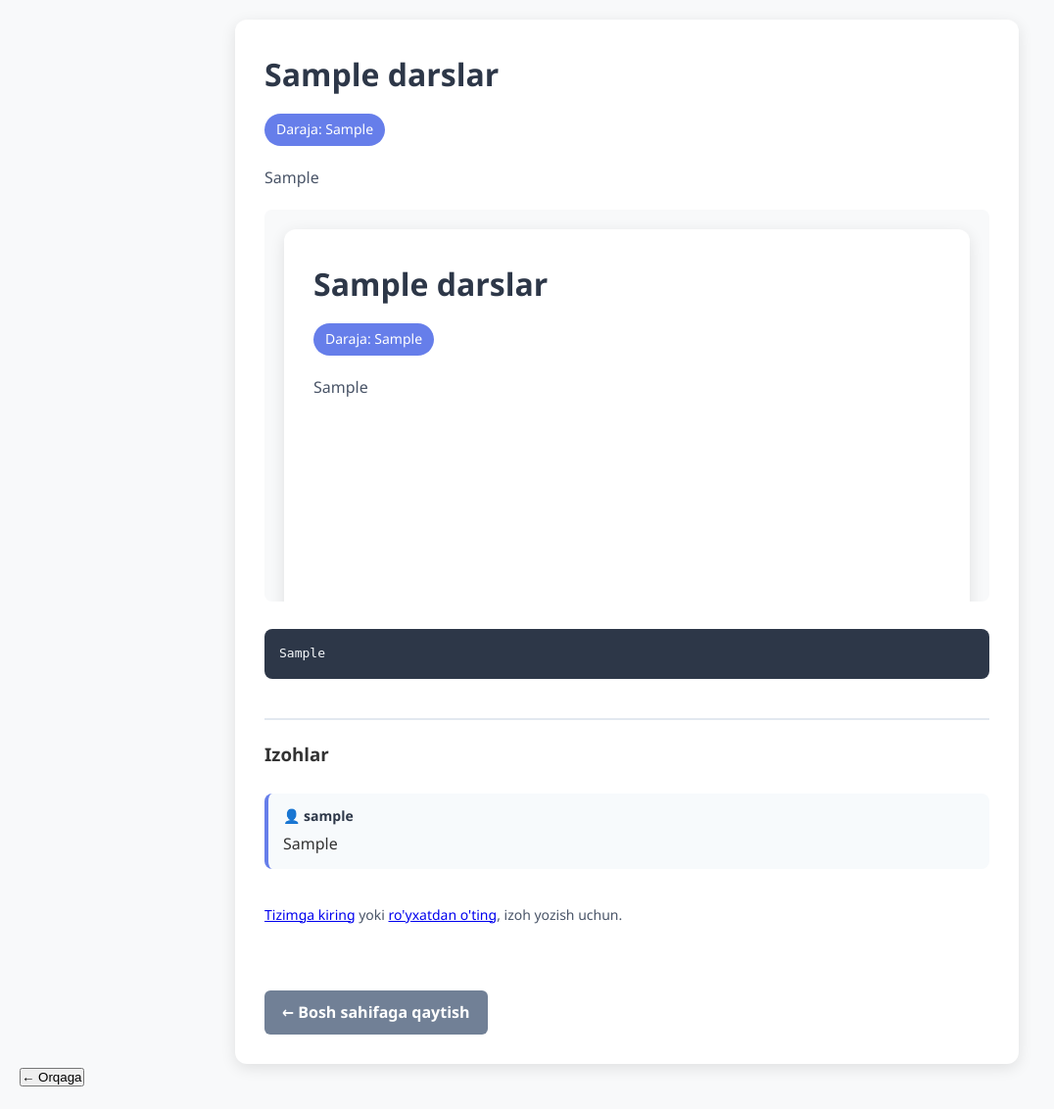
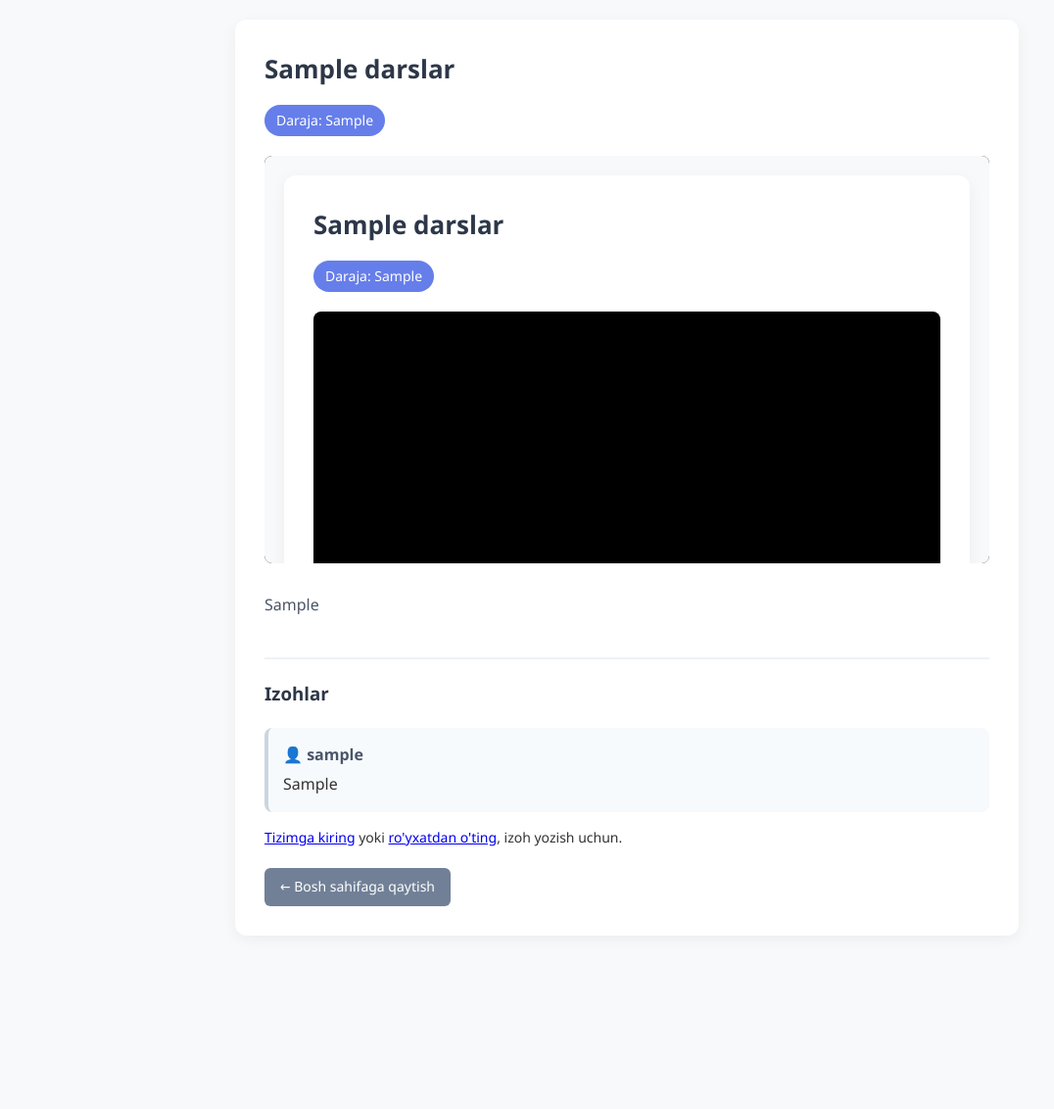
Before and after one commit to lOl-37/Murodullayev, a FastAPI app: page /dars/1 in a window 1280 px wide. Shown: the whole page at 98% size, without its empty margins (0-1076 px from the left). After the commit the page ends 925 px from the top, so only its background shows below. Run offline with FastAPI, Linux system fonts and the light colour scheme; tables that the repository leaves empty hold one stand-in row (values such as "Sample post").

Commit message:
Update dars_detail.html

```diff
--- a/templates/dars_detail.html
+++ b/templates/dars_detail.html
@@ -6,26 +6,21 @@
     <style>
         * { box-sizing: border-box; margin: 0; padding: 0; }
         body { font-family: 'Segoe UI', Tahoma, Geneva, Verdana, sans-serif; background-color: #f8f9fa; color: #333; line-height: 1.6; padding: 20px; }
-        .container { max-width: 800px; margin: 0 auto; background: white; padding: 30px; border-radius: 12px; box-shadow: 0 4px 15px rgba(0,0,0,0.1); }
-        h1 { color: #2d3748; margin-bottom: 15px; }
+        .container { max-width: 800px; margin: 0 auto; background: white; padding: 30px; border-radius: 12px; box-shadow: 0 4px 15px rgba(0,0,0,0.05); }
+        h1 { color: #2d3748; margin-bottom: 15px; font-size: 26px; }
         .badge { display: inline-block; background: #667eea; color: white; padding: 5px 12px; border-radius: 20px; font-size: 14px; margin-bottom: 20px; }
-        p { color: #4a5568; margin-bottom: 20px; font-size: 16px; }
-        .video-box { margin-bottom: 20px; }
-        iframe { width: 100%; height: 400px; border-radius: 8px; border: none; }
-        pre { background: #2d3748; color: #f7fafc; padding: 15px; border-radius: 8px; overflow-x: auto; margin-bottom: 20px; }
-        .btn { display: inline-block; background-color: #718096; color: white; padding: 10px 18px; border-radius: 6px; text-decoration: none; font-weight: 600; margin-top: 20px; }
-        .btn:hover { background-color: #4a5568; }
-        .admin-btns { margin-top: 20px; border-top: 1px solid #e2e8f0; padding-top: 15px; }
-        .btn-edit { background-color: #319795; color: white; padding: 8px 15px; border-radius: 6px; text-decoration: none; margin-right: 10px; }
-        .btn-delete { background-color: #e53e3e; color: white; padding: 8px 15px; border-radius: 6px; text-decoration: none; }
-
-        /* Izohlar bo'limi */
-        .comments-section { margin-top: 40px; border-top: 2px solid #e2e8f0; padding-top: 20px; }
-        .comment-card { background: #f7fafc; padding: 12px 15px; border-radius: 8px; margin-bottom: 10px; border-left: 4px solid #667eea; }
-        .comment-user { font-weight: bold; color: #2d3748; font-size: 14px; margin-bottom: 5px; }
-        textarea { width: 100%; padding: 10px; border: 1px solid #cbd5e0; border-radius: 6px; margin-bottom: 10px; font-family: inherit; }
+        .content { font-size: 16px; color: #4a5568; margin-bottom: 30px; white-space: pre-wrap; }
+        .video-container { position: relative; width: 100%; padding-bottom: 56.25%; height: 0; margin-bottom: 30px; border-radius: 8px; overflow: hidden; background: #000; }
+        .video-container iframe { position: absolute; top: 0; left: 0; width: 100%; height: 100%; border: 0; }
+        .comments-section { margin-top: 40px; border-top: 2px solid #edf2f7; padding-top: 20px; }
+        .comments-section h3 { margin-bottom: 20px; color: #2d3748; }
+        .comment-card { background: #f7fafc; padding: 15px; border-radius: 8px; margin-bottom: 15px; border-left: 4px solid #cbd5e0; }
+        .comment-user { font-weight: bold; color: #4a5568; margin-bottom: 5px; }
+        form textarea { width: 100%; padding: 12px; border: 1px solid #cbd5e0; border-radius: 8px; margin-bottom: 10px; font-family: inherit; resize: vertical; }
         .btn-submit { background-color: #667eea; color: white; border: none; padding: 10px 20px; border-radius: 6px; cursor: pointer; font-weight: 600; }
         .btn-submit:hover { background-color: #5a67d8; }
+        .btn { display: inline-block; background-color: #718096; color: white; padding: 8px 16px; border-radius: 6px; text-decoration: none; font-size: 14px; margin-top: 20px; }
+        .btn:hover { background-color: #4a5568; }
     </style>
 </head>
 <body>
@@ -33,42 +28,41 @@
         <h1>{{ dars.nomi }}</h1>
         <div class="badge">Daraja: {{ dars.daraja }}</div>
 
-        <p>{{ dars.tavsif }}</p>
-
         {% if dars.video_url %}
-            <div class="video-box">
+        <div class="video-container">
             <iframe src="{{ dars.video_url }}" allowfullscreen></iframe>
         </div>
         {% endif %}
 
-        {% if dars.kodlar %}
-            <pre><code>{{ dars.kodlar }}</code></pre>
-        {% endif %}
+        <div class="content">{{ dars.tavsif }}</div>
 
-        {% if is_admin %}
-            <div class="admin-btns">
-                <a href="/dars/{{ dars.id }}/tahrirlash" class="btn-edit">✏️ Tahrirlash</a>
-                <a href="/dars/{{ dars.id }}/ochirish" class="btn-delete" onclick="return confirm('Rostdan ham bu darsni oʻchirmoqchimisiz?')">🗑 Oʻchirish</a>
-            </div>
-        {% endif %}
-
-        <!-- Izohlar qismi -->
         <div class="comments-section">
             <h3>Izohlar</h3>
-            <br>
+
+            {% if izohlar %}
                 {% for izoh in izohlar %}
                     <div class="comment-card">
                         <div class="comment-user">👤 {{ izoh.username }}</div>
                         <div>{{ izoh.matn }}</div>
+                        {% if izoh.rasm %}
+                            <img src="{{ izoh.rasm }}" alt="Izoh rasmi" style="max-width: 100%; border-radius: 8px; margin-top: 10px; max-height: 300px;">
+                        {% endif %}
                     </div>
+                {% endfor %}
             {% else %}
-                <p style="color: #a0aec0; font-size: 14px;">Hozircha izohlar yo'q. Birinchi bo'lib izoh qoldiring!</p>
-            {% endfor %}
+                <p style="color: #a0aec0; font-size: 14px; margin-bottom: 20px;">Hozircha izohlar yo'q. Birinchi bo'lib izoh qoldiring!</p>
+            {% endif %}
 
-            <br>
             {% if is_logged_in %}
-                <form action="/dars/{{ dars.id }}/izoh" method="POST">
+                <form action="/dars/{{ dars.id }}/izoh" method="POST" enctype="multipart/form-data">
                     <textarea name="matn" rows="3" placeholder="Izohingizni yozing..." required></textarea>
+
+                    <!-- Rasm yuklash maydoni -->
+                    <div style="margin: 10px 0;">
+                        <label style="font-size: 14px; color: #555;">Rasm biriktirish (ixtiyoriy):</label>
+                        <input type="file" name="rasm" accept="image/*" style="display: block; margin-top: 5px;">
+                    </div>
+
                     <button type="submit" class="btn-submit">Izoh qoldirish</button>
                 </form>
             {% else %}
@@ -76,9 +70,7 @@
             {% endif %}
         </div>
 
-        <br>
         <a href="/" class="btn">← Bosh sahifaga qaytish</a>
     </div>
-    <button onclick="history.back()" class="btn-back">← Orqaga</button>
 </body>
 </html>
```
Lines whose indentation alone changed are shown as unchanged.
